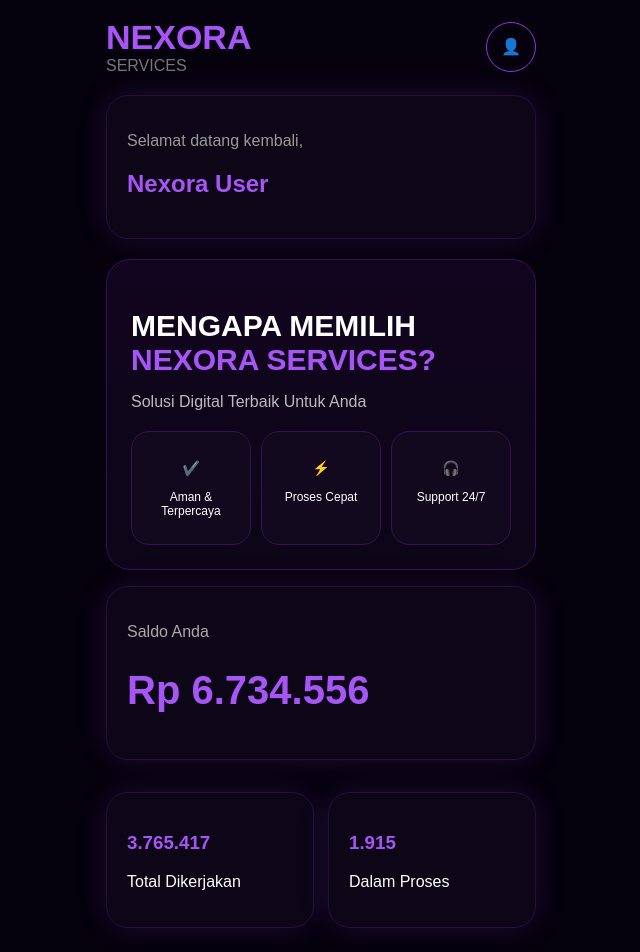
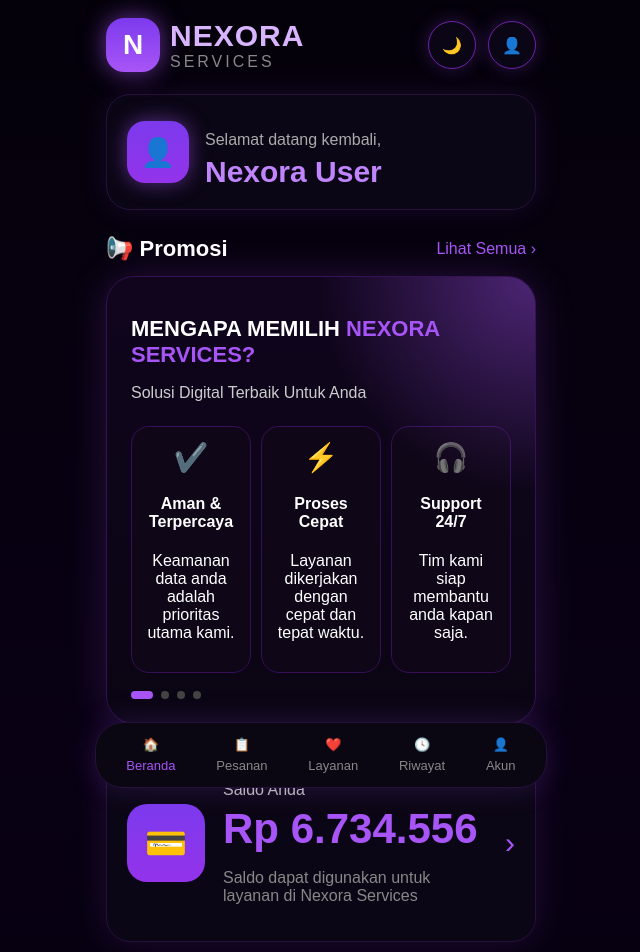
Before and after one commit to ipannstars/nexora-services, a Next.js app: page / in a window 1280 px wide. Shown: the top 952 px of the page, without its empty margins (319-959 px from the left). Built offline with nearby package versions, Linux system fonts and the light colour scheme.

Commit message:
Update page.js

```diff
--- a/app/page.js
+++ b/app/page.js
@@ -2,10 +2,10 @@ export default function Home() {
   return (
     <main style={{
       minHeight: '100vh',
-      background: '#05010d',
-      padding: '18px',
+      background: 'linear-gradient(180deg,#04010a,#090014,#04010a)',
+      color: 'white',
       fontFamily: 'Arial',
-      color: 'white'
+      padding: '18px'
     }}>
 
       <div style={{ maxWidth: '430px', margin: '0 auto' }}>
@@ -14,52 +14,103 @@ export default function Home() {
           display: 'flex',
           justifyContent: 'space-between',
           alignItems: 'center',
-          marginBottom: '20px'
+          marginBottom: '22px'
         }}>
 
-          <div>
-            <h1 style={{
-              fontSize: '34px',
+          <div style={{ display: 'flex', alignItems: 'center', gap: '10px' }}>
+            <div style={{
+              width: '54px',
+              height: '54px',
+              borderRadius: '18px',
+              background: 'linear-gradient(180deg,#7c3aed,#a855f7)',
+              display: 'flex',
+              justifyContent: 'center',
+              alignItems: 'center',
               fontWeight: 'bold',
-              color: '#a855f7',
-              margin: 0
+              fontSize: '28px',
+              boxShadow: '0 0 25px rgba(168,85,247,0.6)'
             }}>
-              NEXORA
-            </h1>
-            <p style={{ color: '#777', margin: 0 }}>
-              SERVICES
-            </p>
+              N
+            </div>
+
+            <div>
+              <h1 style={{
+                margin: 0,
+                fontSize: '30px',
+                color: '#d8b4fe',
+                letterSpacing: '1px'
+              }}>
+                NEXORA
+              </h1>
+
+              <p style={{
+                margin: 0,
+                color: '#888',
+                letterSpacing: '3px'
+              }}>
+                SERVICES
+              </p>
+            </div>
           </div>
 
+          <div style={{ display: 'flex', gap: '12px' }}>
+            <div style={topIcon}>🌙</div>
+            <div style={topIcon}>👤</div>
+          </div>
+        </div>
+
+        <div style={welcomeCard}>
           <div style={{
-            width: '48px',
-            height: '48px',
-            borderRadius: '50%',
-            border: '1px solid #9333ea',
+            width: '62px',
+            height: '62px',
+            borderRadius: '18px',
+            background: 'linear-gradient(180deg,#7c3aed,#9333ea)',
             display: 'flex',
             justifyContent: 'center',
-            alignItems: 'center'
+            alignItems: 'center',
+            fontSize: '28px',
+            boxShadow: '0 0 20px rgba(168,85,247,0.5)'
           }}>
             👤
           </div>
 
+          <div>
+            <p style={{ color: '#aaa', marginBottom: '6px' }}>
+              Selamat datang kembali,
+            </p>
+
+            <h2 style={{
+              margin: 0,
+              color: '#c084fc',
+              fontSize: '30px'
+            }}>
+              Nexora User
+            </h2>
+          </div>
         </div>
 
-        <div style={cardStyle}>
-          <p style={{ color: '#999' }}>Selamat datang kembali,</p>
-          <h2 style={{ color: '#a855f7' }}>Nexora User</h2>
+        <div style={sectionTitleWrap}>
+          <h3 style={sectionTitle}>📢 Promosi</h3>
+          <span style={seeAll}>Lihat Semua ›</span>
         </div>
 
-        <div style={promoStyle}>
-          <h2 style={{
-            fontSize: '30px',
-            marginBottom: '10px'
+        <div style={bannerCard}>
+          <div style={{
+            position: 'absolute',
+            inset: 0,
+            background: 'radial-gradient(circle at top right,rgba(168,85,247,0.4),transparent 35%)'
+          }} />
+
+          <h1 style={{
+            fontSize: '22px',
+            marginBottom: '8px',
+            zIndex: 2
           }}>
             MENGAPA MEMILIH
             <span style={{ color: '#a855f7' }}> NEXORA SERVICES?</span>
-          </h2>
+          </h1>
 
-          <p style={{ color: '#bbb' }}>
+          <p style={{ color: '#ccc', zIndex: 2 }}>
             Solusi Digital Terbaik Untuk Anda
           </p>
 
@@ -67,35 +118,62 @@ export default function Home() {
             display: 'grid',
             gridTemplateColumns: '1fr 1fr 1fr',
             gap: '10px',
-            marginTop: '20px'
+            marginTop: '24px',
+            zIndex: 2,
+            width: '100%'
           }}>
 
-            <div style={miniCard}>
-              <h3>✔️</h3>
-              <p>Aman & Terpercaya</p>
+            <div style={featureCard}>
+              <div style={featureIcon}>✔️</div>
+              <h4>Aman & Terpercaya</h4>
+              <p>Keamanan data anda adalah prioritas utama kami.</p>
             </div>
 
-            <div style={miniCard}>
-              <h3>⚡</h3>
-              <p>Proses Cepat</p>
+            <div style={featureCard}>
+              <div style={featureIcon}>⚡</div>
+              <h4>Proses Cepat</h4>
+              <p>Layanan dikerjakan dengan cepat dan tepat waktu.</p>
             </div>
 
-            <div style={miniCard}>
-              <h3>🎧</h3>
-              <p>Support 24/7</p>
+            <div style={featureCard}>
+              <div style={featureIcon}>🎧</div>
+              <h4>Support 24/7</h4>
+              <p>Tim kami siap membantu anda kapan saja.</p>
             </div>
+          </div>
 
+          <div style={{
+            display: 'flex',
+            gap: '8px',
+            marginTop: '18px'
+          }}>
+            <div style={dotActive}></div>
+            <div style={dot}></div>
+            <div style={dot}></div>
+            <div style={dot}></div>
           </div>
         </div>
 
-        <div style={cardStyle}>
-          <p style={{ color: '#aaa' }}>Saldo Anda</p>
-          <h1 style={{
-            color: '#a855f7',
-            fontSize: '40px'
-          }}>
-            Rp 6.734.556
-          </h1>
+        <div style={walletCard}>
+          <div style={walletIcon}>💳</div>
+
+          <div style={{ flex: 1 }}>
+            <p style={{ color: '#bbb', marginBottom: '6px' }}>Saldo Anda</p>
+
+            <h1 style={{
+              margin: 0,
+              color: '#a855f7',
+              fontSize: '42px'
+            }}>
+              Rp 6.734.556
+            </h1>
+
+            <p style={{ color: '#888' }}>
+              Saldo dapat digunakan untuk layanan di Nexora Services
+            </p>
+          </div>
+
+          <div style={{ color: '#a855f7', fontSize: '30px' }}>›</div>
         </div>
 
         <div style={{
@@ -105,62 +183,243 @@ export default function Home() {
           marginTop: '16px'
         }}>
 
-          <div style={cardStyle}>
-            <h3 style={{ color: '#a855f7' }}>3.765.417</h3>
-            <p>Total Dikerjakan</p>
+          <div style={statsCard}>
+            <div style={statsIcon}>🚀</div>
+            <div>
+              <h2 style={statsNumber}>3.765.417</h2>
+              <p style={statsText}>Order Selesai</p>
+            </div>
           </div>
 
-          <div style={cardStyle}>
-            <h3 style={{ color: '#a855f7' }}>1.915</h3>
-            <p>Dalam Proses</p>
+          <div style={statsCard}>
+            <div style={statsIcon}>⏳</div>
+            <div>
+              <h2 style={statsNumber}>1.915</h2>
+              <p style={statsText}>Order Diproses</p>
+            </div>
           </div>
-
         </div>
 
-        <div style={{
-          marginTop: '30px',
-          display: 'flex',
-          justifyContent: 'space-around',
-          padding: '16px',
-          borderRadius: '22px',
-          background: '#0d0618',
-          border: '1px solid #24103b'
-        }}>
-          <span>🏠</span>
-          <span>📋</span>
-          <span>❤️</span>
-          <span>🕓</span>
-          <span>👤</span>
+        <div style={sectionTitleWrap}>
+          <h3 style={sectionTitle}>📰 Berita Terbaru</h3>
+          <span style={seeAll}>Lihat Semua ›</span>
+        </div>
+
+        <div style={newsCard}>
+          <div style={newsImage}>N</div>
+
+          <div>
+            <h3 style={{ marginTop: 0 }}>
+              Nexora Services Hadir dengan Layanan Terbaik
+            </h3>
+
+            <p style={{ color: '#999' }}>
+              Kami terus berkomitmen memberikan layanan digital terbaik untuk pertumbuhan bisnis anda.
+            </p>
+
+            <p style={{ color: '#777', fontSize: '13px' }}>
+              2 hari yang lalu
+            </p>
+          </div>
+        </div>
+
+        <div style={bottomNav}>
+          <div style={navItemActive}>🏠<span>Beranda</span></div>
+          <div style={navItem}>📋<span>Pesanan</span></div>
+          <div style={navItem}>❤️<span>Layanan</span></div>
+          <div style={navItem}>🕓<span>Riwayat</span></div>
+          <div style={navItem}>👤<span>Akun</span></div>
         </div>
 
       </div>
-
     </main>
   )
 }
 
-const cardStyle = {
-  background: '#0c0617',
-  border: '1px solid #24103b',
-  borderRadius: '22px',
-  padding: '20px',
-  marginTop: '16px',
-  boxShadow: '0 0 30px rgba(168,85,247,0.15)'
+const topIcon = {
+  width: '46px',
+  height: '46px',
+  borderRadius: '50%',
+  border: '1px solid #6b21a8',
+  display: 'flex',
+  justifyContent: 'center',
+  alignItems: 'center',
+  background: '#0b0615',
+  boxShadow: '0 0 18px rgba(168,85,247,0.25)'
 }
 
-const promoStyle = {
-  background: 'linear-gradient(180deg,#12051f,#0c0617)',
-  border: '1px solid #351058',
+const welcomeCard = {
+  background: '#0b0615',
+  border: '1px solid #26113b',
   borderRadius: '24px',
-  padding: '24px',
-  marginTop: '20px'
+  padding: '20px',
+  display: 'flex',
+  alignItems: 'center',
+  gap: '16px',
+  boxShadow: '0 0 30px rgba(168,85,247,0.12)'
 }
 
-const miniCard = {
-  background: '#12091f',
+const sectionTitleWrap = {
+  display: 'flex',
+  justifyContent: 'space-between',
+  alignItems: 'center',
+  marginTop: '26px',
+  marginBottom: '14px'
+}
+
+const sectionTitle = {
+  margin: 0,
+  fontSize: '22px'
+}
+
+const seeAll = {
+  color: '#a855f7'
+}
+
+const bannerCard = {
+  background: 'linear-gradient(180deg,#10051d,#0a0513)',
   border: '1px solid #341255',
+  borderRadius: '28px',
+  padding: '24px',
+  position: 'relative',
+  overflow: 'hidden',
+  boxShadow: '0 0 40px rgba(168,85,247,0.2)'
+}
+
+const featureCard = {
+  background: 'rgba(15,7,25,0.95)',
+  border: '1px solid #351058',
   borderRadius: '18px',
   padding: '14px',
-  textAlign: 'center',
-  fontSize: '12px'
+  textAlign: 'center'
 }
+
+const featureIcon = {
+  fontSize: '28px',
+  marginBottom: '8px'
+}
+
+const dotActive = {
+  width: '22px',
+  height: '8px',
+  borderRadius: '20px',
+  background: '#a855f7'
+}
+
+const dot = {
+  width: '8px',
+  height: '8px',
+  borderRadius: '50%',
+  background: '#444'
+}
+
+const walletCard = {
+  marginTop: '20px',
+  background: '#0b0615',
+  border: '1px solid #26113b',
+  borderRadius: '24px',
+  padding: '20px',
+  display: 'flex',
+  alignItems: 'center',
+  gap: '18px',
+  boxShadow: '0 0 35px rgba(168,85,247,0.14)'
+}
+
+const walletIcon = {
+  width: '78px',
+  height: '78px',
+  borderRadius: '20px',
+  background: 'linear-gradient(180deg,#7c3aed,#9333ea)',
+  display: 'flex',
+  justifyContent: 'center',
+  alignItems: 'center',
+  fontSize: '34px'
+}
+
+const statsCard = {
+  background: '#0b0615',
+  border: '1px solid #26113b',
+  borderRadius: '22px',
+  padding: '18px',
+  display: 'flex',
+  gap: '14px',
+  alignItems: 'center'
+}
+
+const statsIcon = {
+  width: '52px',
+  height: '52px',
+  borderRadius: '16px',
+  background: 'linear-gradient(180deg,#7c3aed,#9333ea)',
+  display: 'flex',
+  justifyContent: 'center',
+  alignItems: 'center',
+  fontSize: '24px'
+}
+
+const statsNumber = {
+  margin: 0,
+  color: '#a855f7'
+}
+
+const statsText = {
+  color: '#999',
+  marginBottom: 0
+}
+
+const newsCard = {
+  background: '#0b0615',
+  border: '1px solid #26113b',
+  borderRadius: '24px',
+  padding: '18px',
+  display: 'flex',
+  gap: '16px',
+  marginBottom: '120px'
+}
+
+const newsImage = {
+  minWidth: '110px',
+  height: '110px',
+  borderRadius: '20px',
+  background: 'linear-gradient(180deg,#7c3aed,#4c1d95)',
+  display: 'flex',
+  justifyContent: 'center',
+  alignItems: 'center',
+  fontSize: '54px',
+  fontWeight: 'bold'
+}
+
+const bottomNav = {
+  position: 'fixed',
+  bottom: '12px',
+  left: '50%',
+  transform: 'translateX(-50%)',
+  width: '92%',
+  maxWidth: '430px',
+  background: '#0a0612',
+  border: '1px solid #26113b',
+  borderRadius: '28px',
+  display: 'flex',
+  justifyContent: 'space-around',
+  padding: '14px 10px',
+  backdropFilter: 'blur(10px)',
+  boxShadow: '0 0 30px rgba(168,85,247,0.18)'
+}
+
+const navItem = {
+  display: 'flex',
+  flexDirection: 'column',
+  alignItems: 'center',
+  gap: '6px',
+  color: '#888',
+  fontSize: '13px'
+}
+
+const navItemActive = {
+  display: 'flex',
+  flexDirection: 'column',
+  alignItems: 'center',
+  gap: '6px',
+  color: '#a855f7',
+  fontSize: '13px'
+                  }
```
